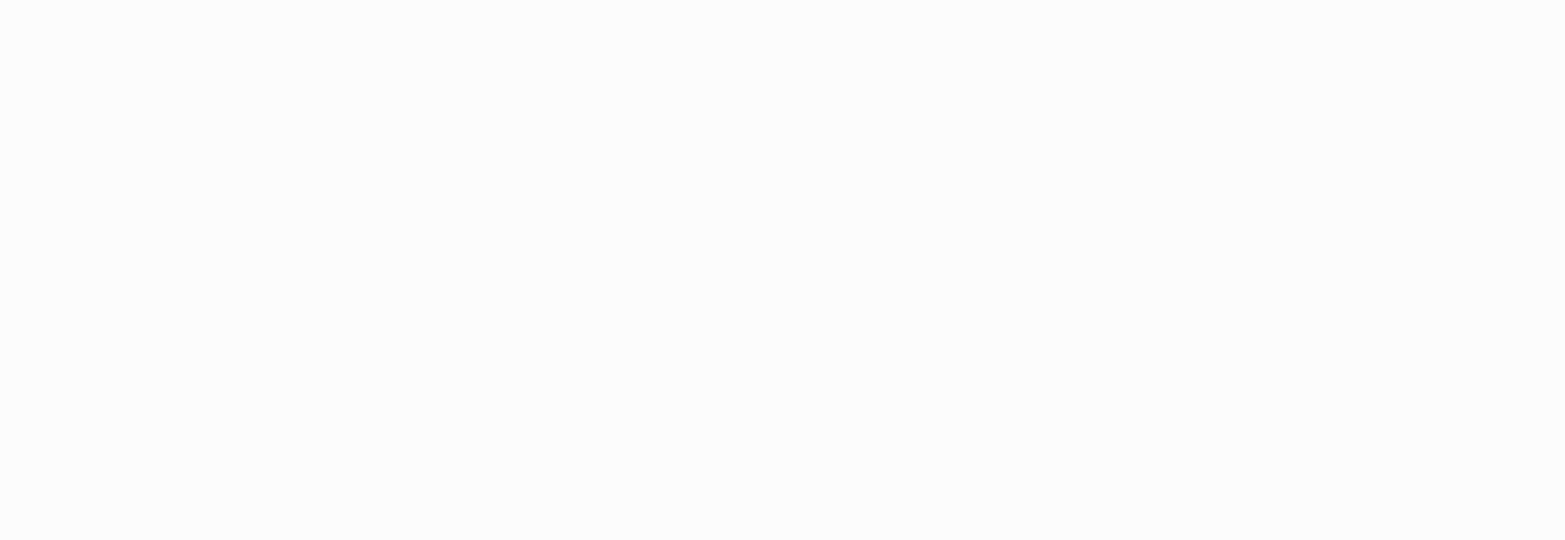
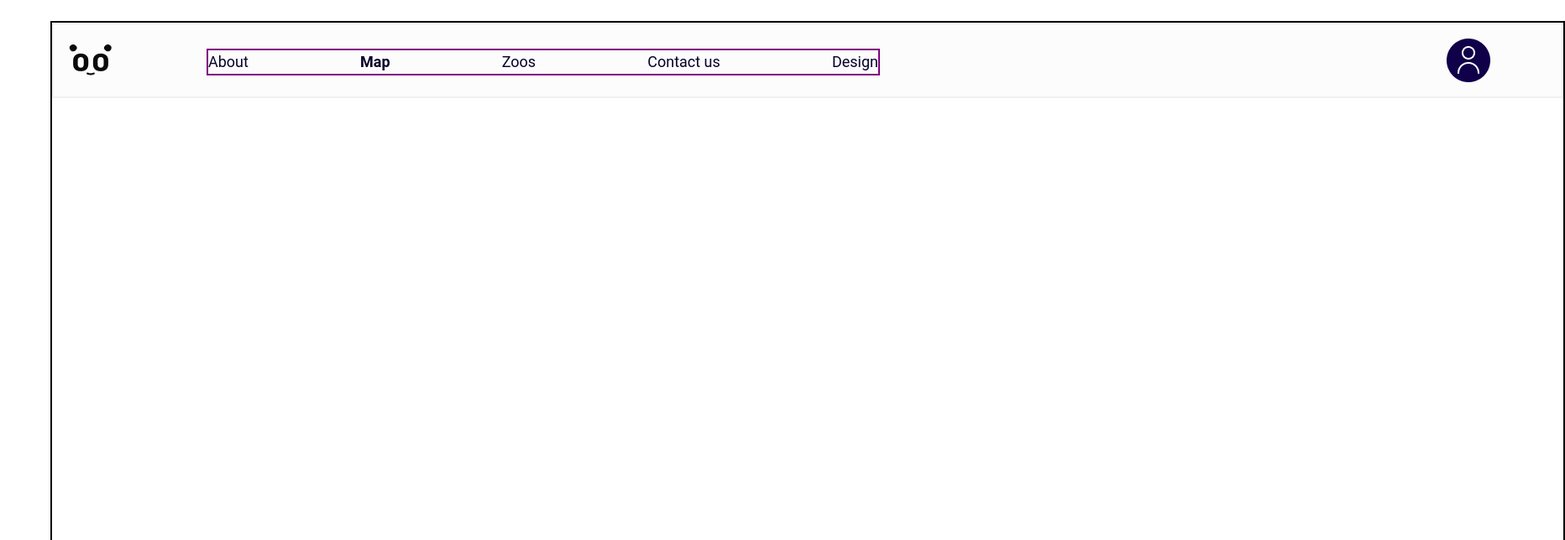
Before and after one commit to Maggos-sketch/online-zoo, a plain HTML site: page zoos-map/zoo-index.html in a window 1280 px wide. Shown: the top 644 px of the page at 84% size, 1864 px wide, since content can reach past the window. Drawn offline with Linux system fonts and the light colour scheme.

Commit message:
feat: add navigations

```diff
--- a/landing/style.css
+++ b/landing/style.css
@@ -101,6 +101,7 @@ header {
   width: 54px;
   left: 0;
   top: 0;
+  font-weight: 700;
 }
 
 .nav-style:hover {
--- a/zoos-map/zoo-index.html
+++ b/zoos-map/zoo-index.html
@@ -5,10 +5,30 @@
   <meta http-equiv="X-UA-Compatible" content="IE=edge">
   <meta name="viewport" content="width=device-width, initial-scale=1.0">
   <link rel="stylesheet" href="zoo-style.css">
-  <link rel="stylesheet" href="../landing/style.css">
+   <!-- font -->
+   <link rel="preconnect" href="https://fonts.gstatic.com">
+   <link href="https://fonts.googleapis.com/css2?family=Merriweather:wght@300&display=swap" rel="stylesheet">
+
+   <link rel="preconnect" href="https://fonts.gstatic.com">
+   <link href="https://fonts.googleapis.com/css2?family=Rubik:wght@300;400;500&display=swap" rel="stylesheet">
+   <!-- end font -->
   <title>Zoos map</title>
 </head>
 <body>
+  <h1 class="online-zoo-head">Online Zoo</h1>
+  <div class="hud">
+    <header class="x-line white">
+      <img src="media/logo.png" alt="logo" class="logo">
+      <img src="media/profile.png" alt="profile-pic" class="profile">
+      <nav class="navigation auto-layout">
+        <a href="../landing/index.html" class="word-style dark-blue">About</a>
+        <span class="word-style dark-blue current-section">Map</span>
+        <a href="#" class="word-style dark-blue">Zoos</a>
+        <a href="#" class="word-style dark-blue">Contact us</a>
+        <a href="#" class="word-style dark-blue">Design</a>
+      </nav>
+    </header>
+  </div>
 
 </body>
 </html>
--- a/zoos-map/zoo-style.css
+++ b/zoos-map/zoo-style.css
@@ -0,0 +1,80 @@
+body {
+  margin: 0;
+  padding: 0;
+  overflow: hidden;
+  max-width: 1920px;
+  max-height: 860px;
+}
+
+.hud {
+  position: relative;
+  width: 1800px;
+  height: 760px;
+  left: 60px;
+  top: 25px;
+  border: 2px solid black;
+}
+
+.online-zoo-head {
+  position: absolute;
+  visibility: hidden;
+}
+
+.x-line {
+  width: 1800px;
+  height: 90px;
+  left: 0;
+  top: 0;
+}
+
+.logo {
+  position: absolute;
+  left: 18.85px;
+  top: 25px;
+}
+
+.white {
+  background: #fcfcfc;
+  border: 2px solid #f0f0f0;
+  box-sizing: border-box;
+}
+
+.profile {
+  position: absolute;
+  width: 52px;
+  height: 52px;
+  left: 1661px;
+  top: 19px;
+}
+
+.auto-layout {
+  display: flex;
+  flex-direction: row;
+  align-items: center;
+  padding: 0;
+  justify-content: space-between;
+}
+
+.navigation {
+  position: absolute;
+  width: 798px;
+  height: 28px;
+  left: 184px;
+  top: 31px;
+  border: 2px solid purple;
+}
+
+.word-style {
+  font-family: "Roboto", sans-serif;
+  font-size: 18px;
+  line-height: 28px;
+  text-decoration: none;
+}
+
+.dark-blue {
+  color: #080029;
+}
+
+.current-section {
+  font-weight: bold;
+}
```
Also changed, not shown: zoos-map/media/logo.png (added), zoos-map/media/profile.png (added).
